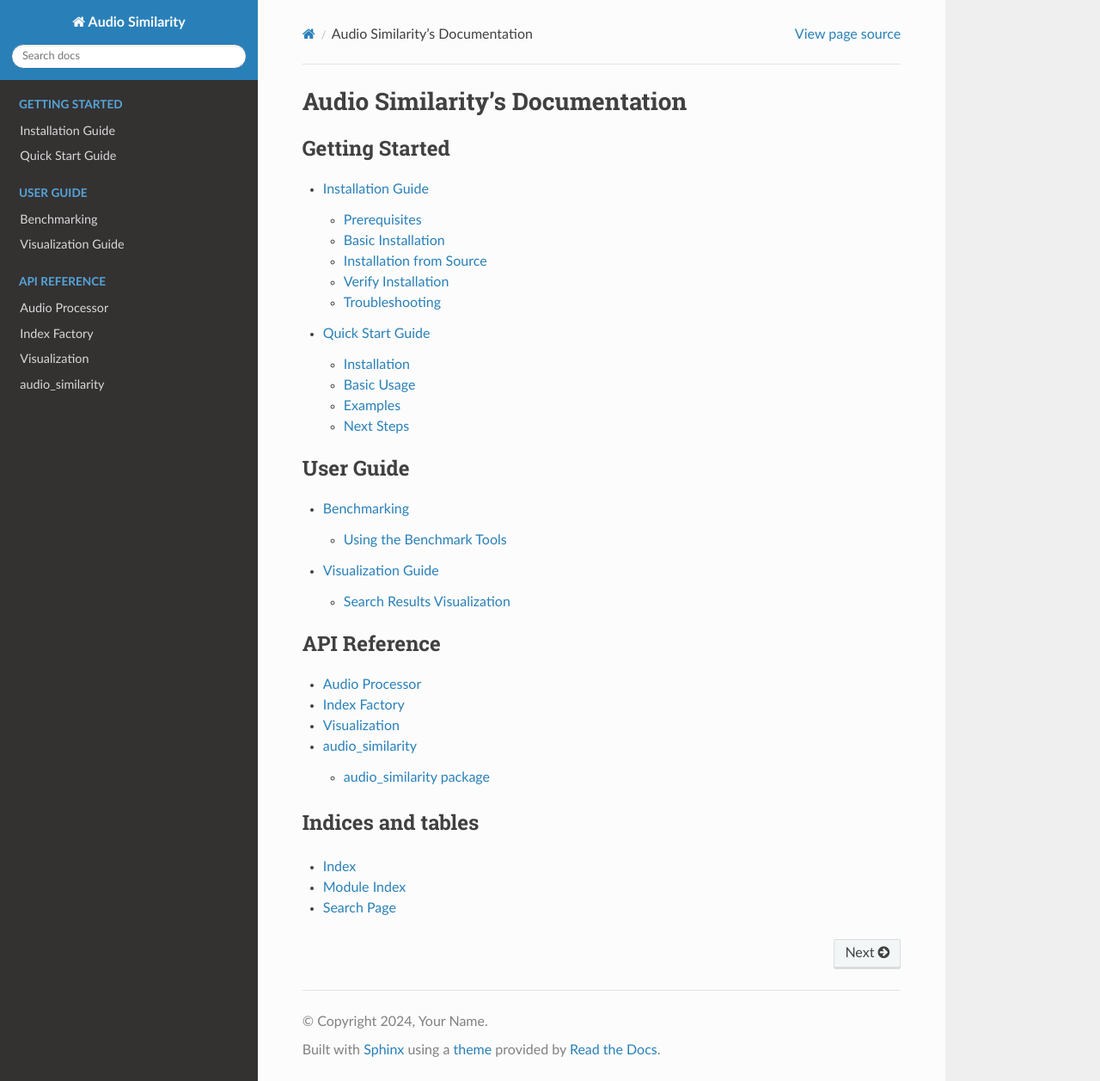
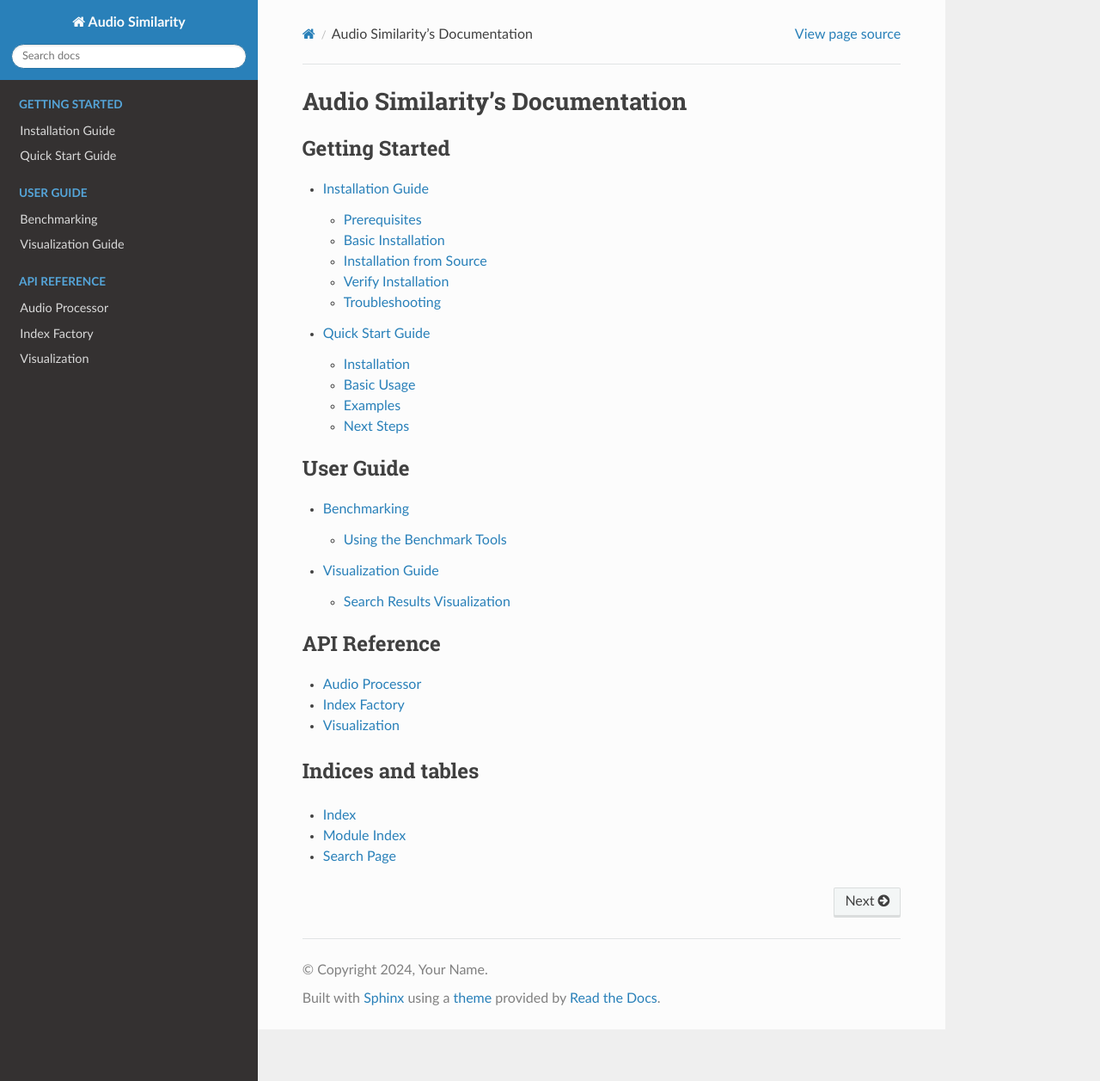
Before and after one commit to AnirudhPraveen/audio_similarity, a Sphinx documentation site: the page built from docs/source/index.rst, in a window 1280 px wide and 1257 px high. Shown: the whole window at 86% size. Built offline with Sphinx 7.4.7 and the Read the Docs theme 3.1.0, drawn with Linux system fonts in a browser that asks for light colours; pages that are not in the unit, such as notebooks, are missing from menus; part of the change alters nothing that is shown.

```diff
--- a/docs/source/index.rst
+++ b/docs/source/index.rst
@@ -25,7 +25,6 @@ Audio Similarity's Documentation
    api/audio_processor
    api/index_factory
    api/visualization
-   api/generated/modules
 
 Indices and tables
 ==================
```
